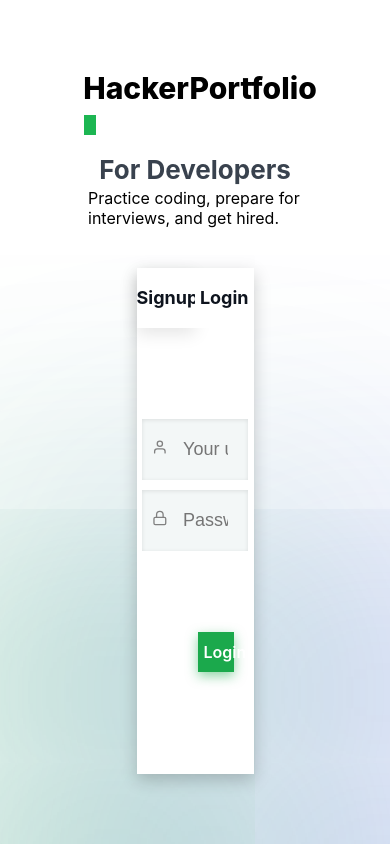
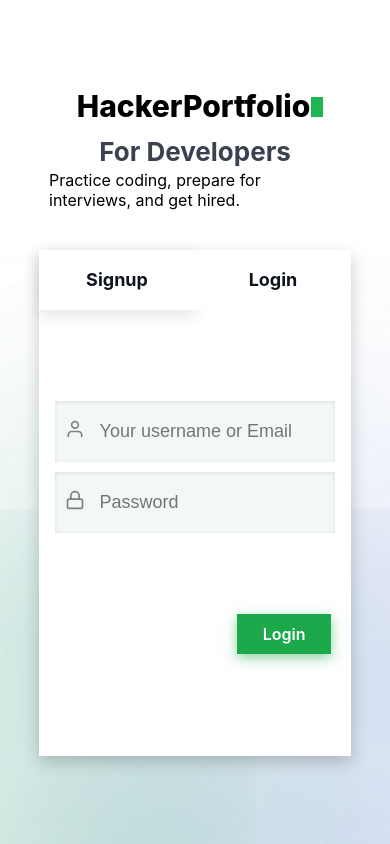
Before and after one commit to abhinandanmishra1/coders-portfolio, a React (Create React App) app in the folder client/: page /auth/login in a window 390 px wide. Built offline with nearby package versions, Linux system fonts and the light colour scheme; a web font is replaced by a local one.

Commit message:
feat: form responsiveness

```diff
--- a/client/src/styles/auth.scss
+++ b/client/src/styles/auth.scss
@@ -10,6 +10,14 @@
 
 		@include flex-col;
 		@include align-c;
+
+		@include tablet {
+			width: 70%;
+		}
+
+		@include mobile {
+			width: 80%;
+		}
 	}
 
 	&__header {
@@ -55,6 +63,14 @@
 
     background-color: $white;
     box-shadow: 0 6px 16px 0 rgb(0 0 0 / 20%);
+
+		@include tablet {
+			width: 60%;
+		}
+
+		@include mobile {
+			width: 80%;
+		}
 	}
 
 	&__inputs {
--- a/client/src/styles/home.scss
+++ b/client/src/styles/home.scss
@@ -63,6 +63,10 @@
             margin-top: 1rem;
             width: 50%;
         }
+
+        @include mobile {
+            width: 70%;
+        }
     }
 
     &::before {
```
